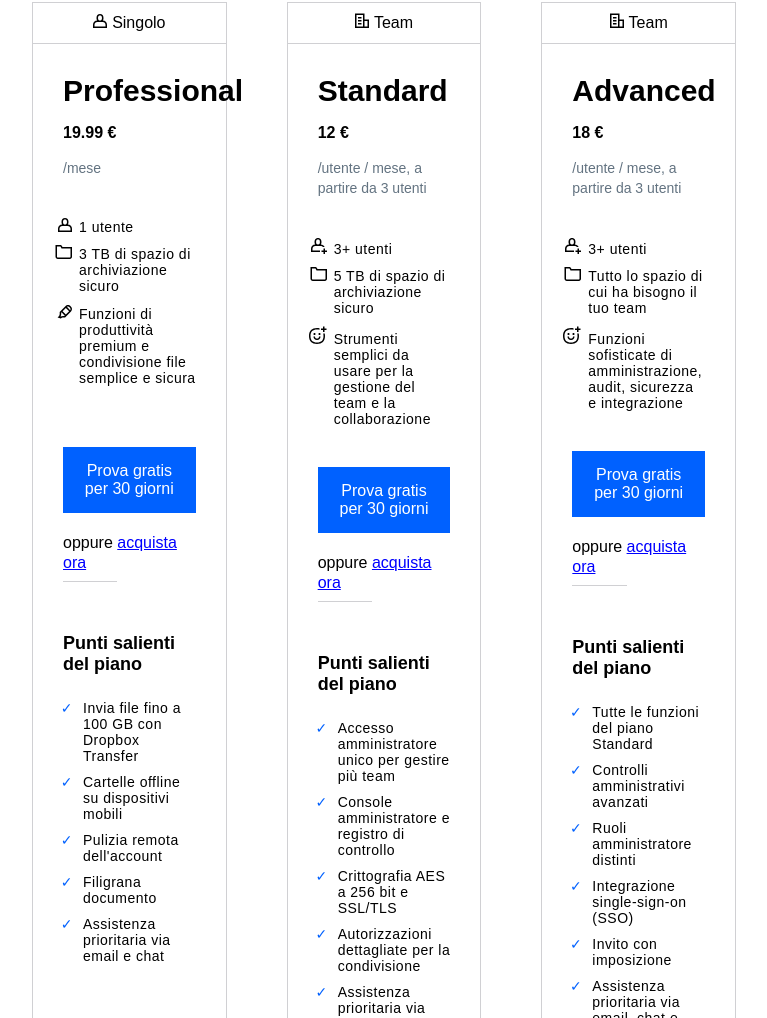
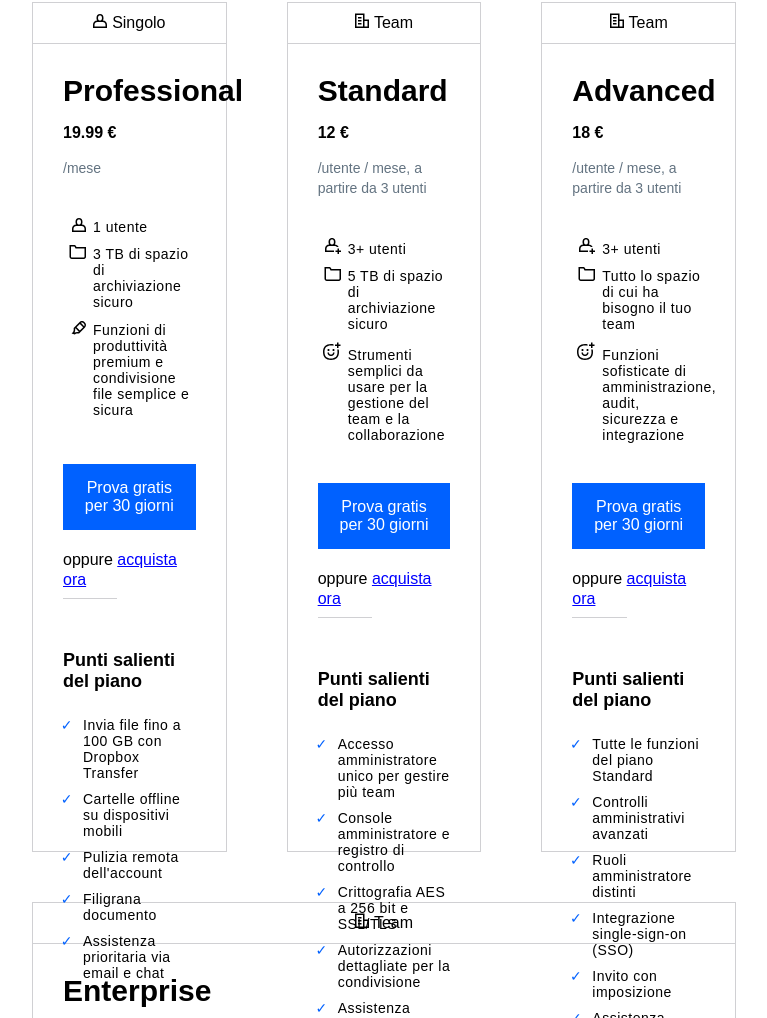
Before and after one commit to lorenzokata/htmlcss-dropbox, a plain HTML site: page index.html in a window 1280 px wide. Shown: the part 1245-2263 px from the top of the page, without its empty margins (256-1023 px from the left). Drawn offline with Linux system fonts and the light colour scheme.

Commit message:
add some fixes

```diff
--- a/css/style.css
+++ b/css/style.css
@@ -231,13 +231,15 @@ section p{
 /* COLS E BOX 3 COLONNE */
 .cols-box{
     margin-top: 60px;
+    margin-bottom: 50px;
     width: 100%;
-    margin-bottom: 50px;
+    height: 850px;
 }
 
 .cols-box .cols{
     float: left;
     width: calc((100% - 120px) / 3);
+    height: 100%;
 }
 
 .cols-box .centrale, .operation-row .centrale{
@@ -306,7 +308,6 @@ section p{
     margin-left: 30px;
     font-size: 14px;
     margin-bottom: 10px;
-    margin-left: 16px;
     letter-spacing: 0.5px;
 }
 
@@ -338,7 +339,7 @@ section p{
 }
 
 .col1 .plans-btn{
-    margin: 61px auto 20px;
+    margin: 46px auto 20px;
 }
 
 .cols-padding p > span{
```
